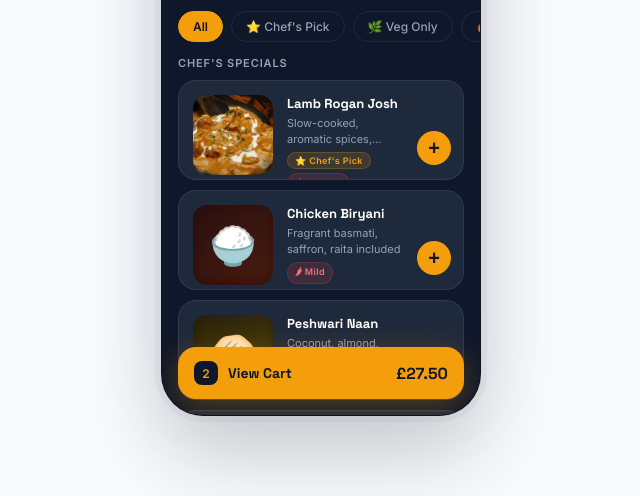
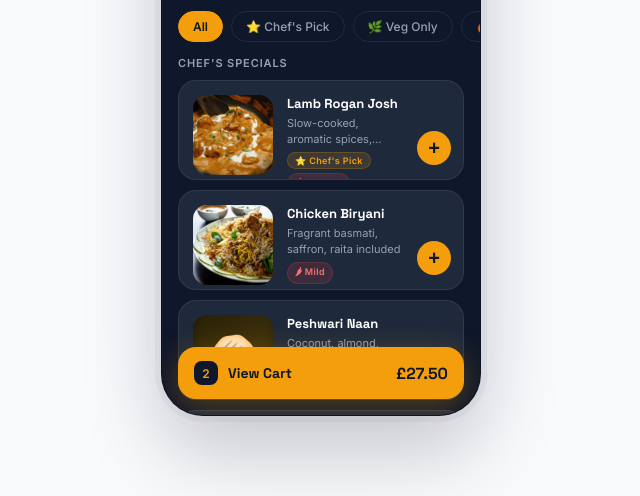
Before and after one commit to kishore0549/tableturn-demo, a website: page public/index.html in a window 1280 px wide. Shown: the part 737-1233 px from the top of the page, without its empty margins (319-959 px from the left). Drawn offline with Linux system fonts and the light colour scheme.

Commit message:
Replace Chicken Biryani emoji with real dish photo
Co-Authored-By: Claude Sonnet 4.6 <noreply@anthropic.com>

```diff
--- a/public/index.html
+++ b/public/index.html
@@ -763,7 +763,7 @@ body {
               <button type="button" class="item-add" aria-label="Add Lamb Rogan Josh to cart" onclick="event.stopPropagation();showScreen(3)">+</button>
             </li>
             <li class="item-card" data-tags="trending" data-price="13.00" tabindex="0" role="button" aria-label="Chicken Biryani £13.00 — add to cart" onclick="showScreen(3)" onkeydown="if(event.key==='Enter'||event.key===' '){event.preventDefault();showScreen(3)}">
-              <div class="item-img biryani" aria-hidden="true">🍚</div>
+              <div class="item-img biryani" aria-hidden="true"><img src="/images/chicken-biryani.jpg" alt="Chicken Biryani dish"></div>
               <div class="item-info">
                 <div class="item-name">Chicken Biryani</div>
                 <div class="item-desc">Fragrant basmati, saffron, raita included</div>
```
